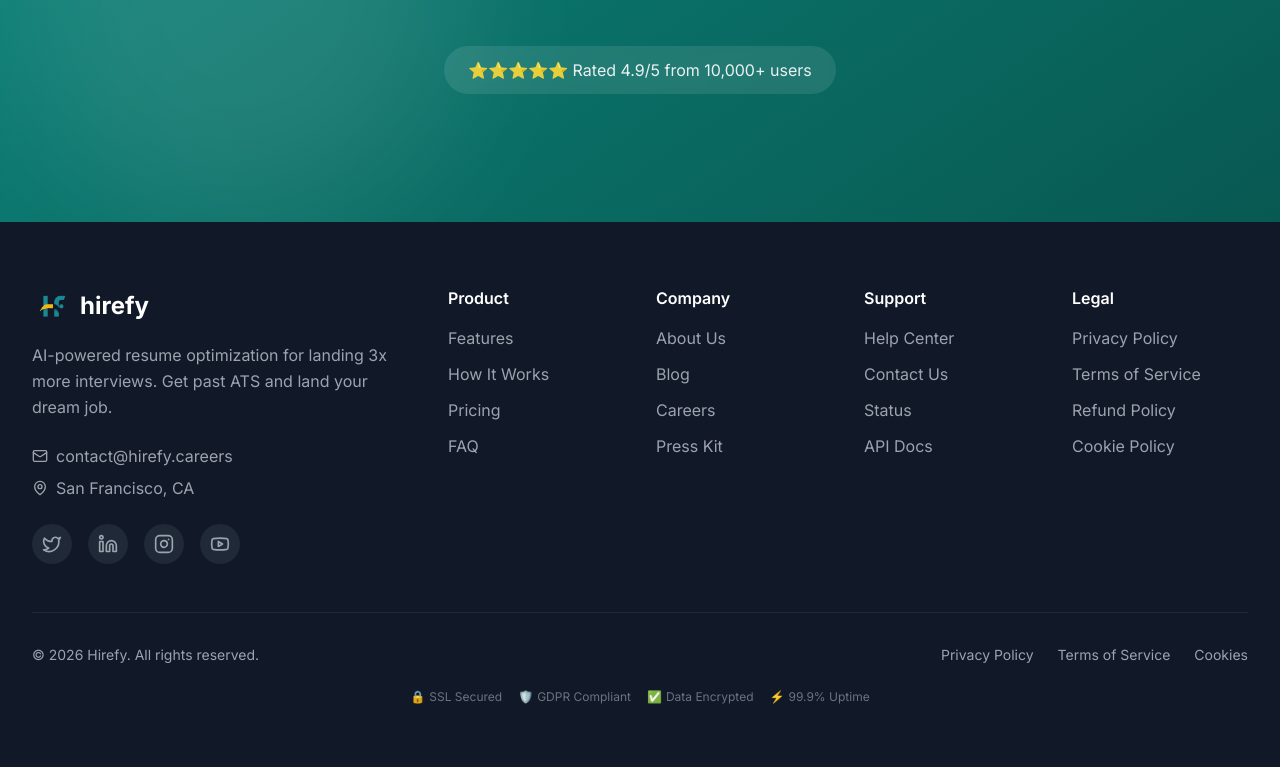
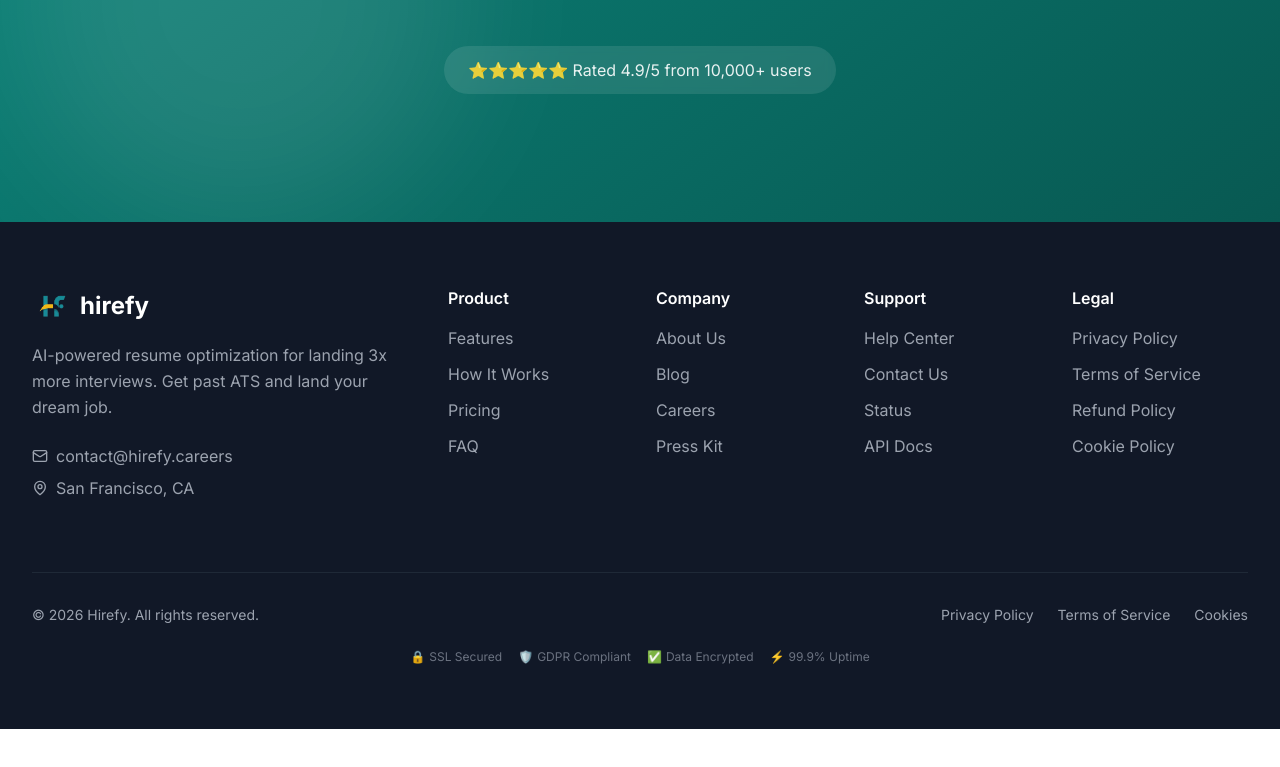
Before and after one commit to reangeline/hirefy_lading, a Next.js app: page / in a window 1280 px wide. Shown: the part 10207-10974 px from the top of the page. After the commit the page ends 10936 px from the top, so only its background shows below. Built offline with nearby package versions, Linux system fonts and the light colour scheme.

Commit message:
remove social medias

```diff
--- a/components/Footer.tsx
+++ b/components/Footer.tsx
@@ -3,10 +3,6 @@
 import { motion } from 'framer-motion'
 import Image from 'next/image'
 import {
-  Twitter,
-  Linkedin,
-  Instagram,
-  Youtube,
   Mail,
   MapPin,
 } from 'lucide-react'
@@ -42,33 +38,6 @@ export default function Footer() {
       { name: 'Cookie Policy', href: '/cookies' },
     ],
   }
-
-  const socialLinks = [
-    {
-      name: 'Twitter',
-      icon: Twitter,
-      href: 'https://twitter.com/hirefy',
-      color: 'hover:text-blue-400',
-    },
-    {
-      name: 'LinkedIn',
-      icon: Linkedin,
-      href: 'https://linkedin.com/company/hirefy',
-      color: 'hover:text-blue-600',
-    },
-    {
-      name: 'Instagram',
-      icon: Instagram,
-      href: 'https://instagram.com/hirefy',
-      color: 'hover:text-pink-500',
-    },
-    {
-      name: 'YouTube',
-      icon: Youtube,
-      href: 'https://youtube.com/@hirefy',
-      color: 'hover:text-red-500',
-    },
-  ]
 
   return (
     <footer className="bg-gray-900 text-gray-300">
@@ -113,27 +82,6 @@ export default function Footer() {
               </div>
             </motion.div>
 
-            {/* Social Links */}
-            <motion.div
-              initial={{ opacity: 0, y: 20 }}
-              whileInView={{ opacity: 1, y: 0 }}
-              transition={{ duration: 0.6, delay: 0.1 }}
-              className="flex space-x-4"
-            >
-              {socialLinks.map((social) => (
-                <motion.a
-                  key={social.name}
-                  href={social.href}
-                  target="_blank"
-                  rel="noopener noreferrer"
-                  className={`w-10 h-10 bg-gray-800 rounded-full flex items-center justify-center text-gray-400 transition-colors ${social.color}`}
-                  whileHover={{ scale: 1.1, y: -2 }}
-                  whileTap={{ scale: 0.95 }}
-                >
-                  <social.icon className="w-5 h-5" />
-                </motion.a>
-              ))}
-            </motion.div>
           </div>
 
           {/* Link Columns */}
```
